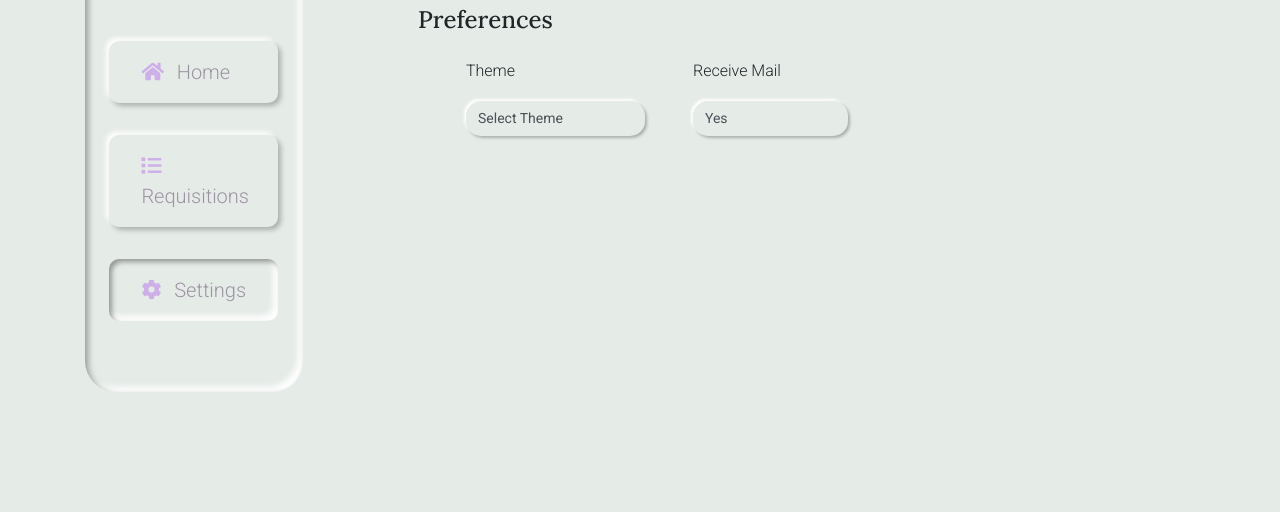
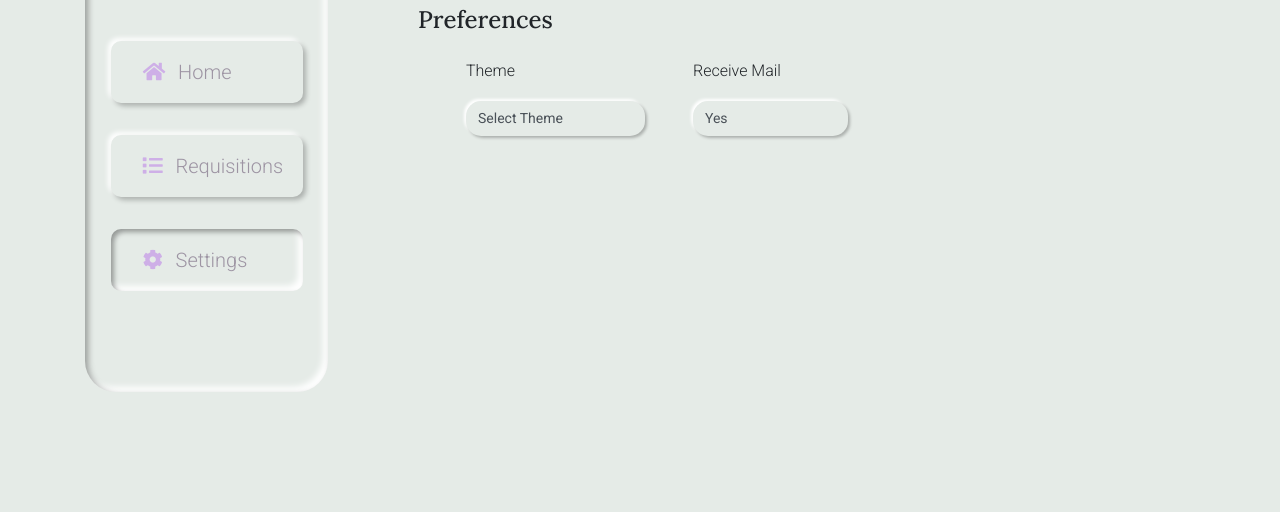
Before and after one commit to ppdcNG/gwapp-2.1, a plain HTML site: page settings.html in a window 1280 px wide. Shown: the part 336-848 px from the top of the page. Drawn offline with nearby package versions, Linux system fonts and the light colour scheme.

Commit message:
fix: modified dashboard css

```diff
--- a/css/dashboard.css
+++ b/css/dashboard.css
@@ -15,7 +15,7 @@
 
 .db-left-col {
   position: fixed;
-  width: 17%;
+  width: 19%;
   height: 85vh;
   border-radius: 31px;
 }
```
